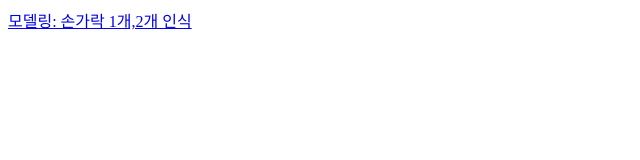
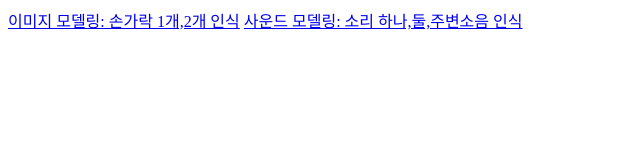
Before and after one commit to rcshpark/Deep-Learning, a plain HTML site: page index.html in a window 1280 px wide. Shown: the whole page, without its empty margins (0-640 px from the left). Drawn offline with Linux system fonts and the light colour scheme.

Commit message:
Update index.html

```diff
--- a/index.html
+++ b/index.html
@@ -1,7 +1,8 @@
 <html>
   <body>
     <p>
-      <a href='https://teachablemachine.withgoogle.com/models/szUNDITV6/'>모델링: 손가락 1개,2개 인식</a>
+      <a href='https://teachablemachine.withgoogle.com/models/szUNDITV6/'>이미지 모델링: 손가락 1개,2개 인식</a>
+      <a href='https://teachablemachine.withgoogle.com/models/tALxJEHHN/'>사운드 모델링: 소리 하나,둘,주변소음 인식</a>
     </p>
    </body>
   </html>
```
